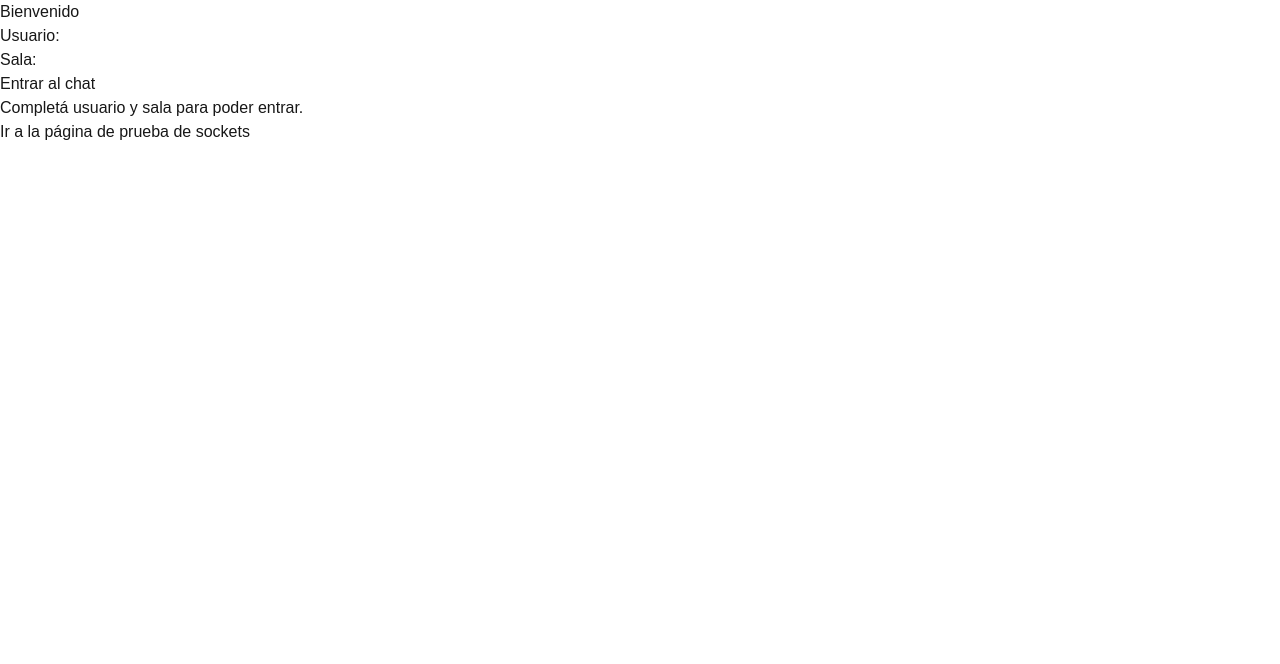
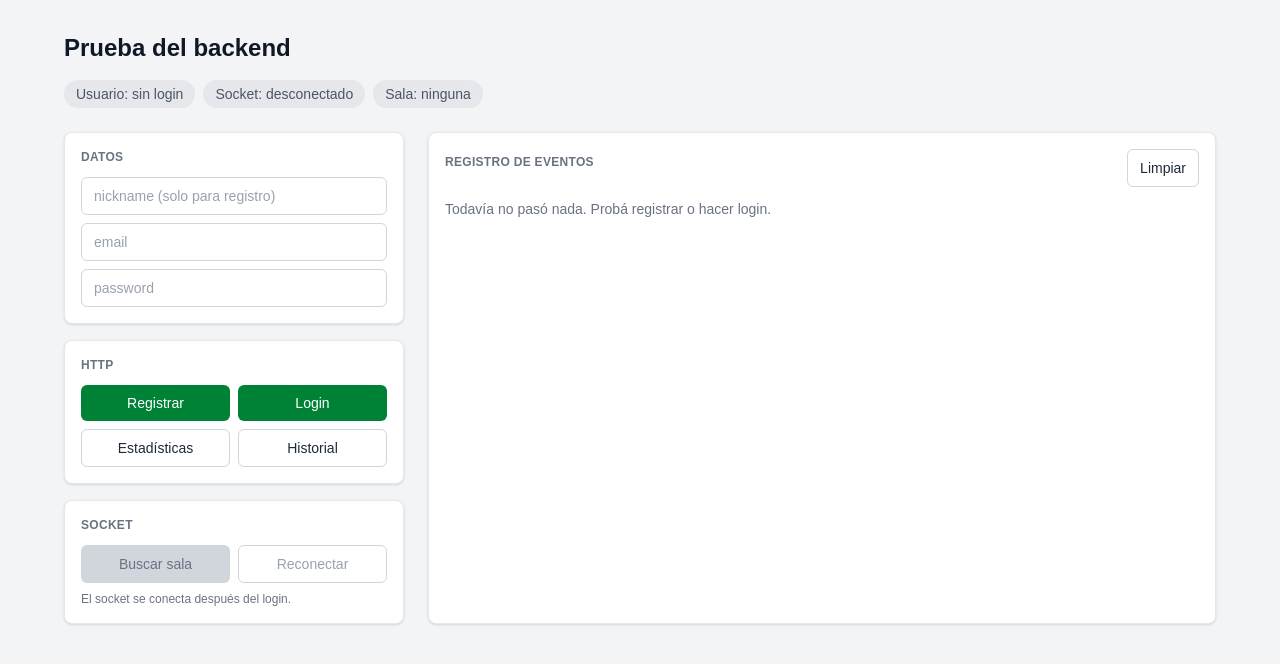
Before and after one commit to PioIX/2026-TPF-G20, a Next.js app in the folder frontend/: page / in a window 1280 px wide. Shown: the top 664 px of the page. Built offline with nearby package versions, Linux system fonts and the light colour scheme.

Commit message:
front ?
Co-Authored-By: fnille <240753625+fnille@users.noreply.github.com>

```diff
--- a/frontend/src/app/page.js
+++ b/frontend/src/app/page.js
@@ -1,51 +1,195 @@
 "use client";
 
-import { useState } from "react";
-import { useRouter } from "next/navigation";
-import Link from "next/link";
+import { useState, useEffect } from "react";
+import { io } from "socket.io-client";
+
+const API = "http://localhost:4000";
+
+// Colores de cada tipo de línea del registro
+const COLORES_LOG = {
+  ok: "border-green-500 bg-green-50 text-green-900",
+  error: "border-red-500 bg-red-50 text-red-900",
+  entrada: "border-blue-500 bg-blue-50 text-blue-900",
+  salida: "border-gray-400 bg-gray-50 text-gray-800",
+};
+
+const EVENTOS_DEL_BACK = ["salaAsignada", "jugadoresSala", "empiezaPartida", "rivalDesconectado", "errorSala"];
 
 export default function Home() {
-  const [usuario, setUsuario] = useState("");
-  const [sala, setSala] = useState("");
-  const router = useRouter();
+  const [nickname, setNickname] = useState("");
+  const [email, setEmail] = useState("");
+  const [password, setPassword] = useState("");
 
-  const handleEntrar = () => {
-    router.push(`/chat?sala=${sala}&usuario=${usuario}`);
+  const [usuario, setUsuario] = useState(null);   // { idUsuario, nickname } después del login
+  const [socket, setSocket] = useState(null);
+  const [conectado, setConectado] = useState(false);
+  const [sala, setSala] = useState(null);
+  const [log, setLog] = useState([]);              // Todo lo que pasa, lo más nuevo arriba
+
+  // Agrega una línea al registro de eventos
+  function agregarLog(tipo, titulo, datos) {
+    const hora = new Date().toLocaleTimeString();
+    setLog((prev) => [{ tipo, hora, titulo, datos }, ...prev]);
+  }
+
+  // fetch genérico al backend: siempre manda la cookie de sesión
+  async function pedir(metodo, ruta, body) {
+    try {
+      const response = await fetch(API + ruta, {
+        method: metodo,
+        headers: { "Content-Type": "application/json" },
+        credentials: "include",
+        body: body ? JSON.stringify(body) : undefined,
+      });
+      const data = await response.json();
+      agregarLog(response.ok ? "ok" : "error", `${metodo} ${ruta} → ${response.status}`, data);
+      return { status: response.status, data };
+    } catch (error) {
+      agregarLog("error", `${metodo} ${ruta} → SIN CONEXIÓN`, error.message);
+      return { status: 0, data: null };
+    }
+  }
+
+  // ---------- HTTP ----------
+
+  async function registrar() {
+    await pedir("POST", "/register", { nickname, email, password });
+  }
+
+  async function login() {
+    const r = await pedir("POST", "/login", { email, password });
+    if (r.status === 200) {
+      setUsuario(r.data.usuario);
+      conectarSocket(); // Recién ahora, para que el socket lleve la cookie de sesión
+    }
+  }
+
+  // ---------- SOCKET ----------
+
+  function conectarSocket() {
+    const s = io(API, { withCredentials: true });
+
+    s.on("connect", () => {
+      setConectado(true);
+      agregarLog("entrada", "Socket conectado", { id: s.id });
+    });
+    s.on("disconnect", () => {
+      setConectado(false);
+      setSala(null);
+      agregarLog("error", "Socket desconectado", "");
+    });
+
+    EVENTOS_DEL_BACK.forEach((nombre) => {
+      s.on(nombre, (data) => {
+        if (nombre === "salaAsignada") setSala(data.room);
+        agregarLog(nombre === "errorSala" ? "error" : "entrada", "⬅ " + nombre, data);
+      });
+    });
+
+    setSala(null);
+    setSocket(s); // Si había uno anterior, el useEffect de abajo lo desconecta
+  }
+
+  // Cierra el socket viejo cuando se crea uno nuevo, o cuando se cierra la página
+  useEffect(() => {
+    return () => {
+      if (socket) socket.disconnect();
     };
+  }, [socket]);
+
+  function buscarSala() {
+    socket.emit("buscarSala");
+    agregarLog("salida", "➡ buscarSala", "");
+  }
+
+  // ---------- PANTALLA ----------
+
+  const estiloInput =
+    "w-full rounded-md border border-gray-300 bg-white px-3 py-2 text-sm text-gray-900 placeholder-gray-400 focus:border-green-600 focus:outline-none focus:ring-2 focus:ring-green-200";
+  const estiloBoton =
+    "rounded-md bg-green-700 px-3 py-2 text-sm font-medium text-white hover:bg-green-800 disabled:cursor-not-allowed disabled:bg-gray-300 disabled:text-gray-500";
+  const estiloBotonSecundario =
+    "rounded-md border border-gray-300 bg-white px-3 py-2 text-sm font-medium text-gray-800 hover:bg-gray-100 disabled:cursor-not-allowed disabled:text-gray-400";
+  const estiloTarjeta = "rounded-lg border border-gray-200 bg-white p-4 shadow-sm";
+  const estiloTitulo = "mb-3 text-xs font-semibold uppercase tracking-wide text-gray-500";
 
   return (
-    <div>
-      <h1>Bienvenido</h1>
+    <div className="min-h-screen bg-gray-100 p-4 text-gray-900 md:p-8">
+      <div className="mx-auto max-w-6xl">
+        <h1 className="mb-4 text-2xl font-bold">Prueba del backend</h1>
 
-      <div>
-        <label>Usuario: </label>
-        <input
-          type="text"
-          value={usuario}
-          onChange={(e) => setUsuario(e.target.value)}
-        />
+        {/* Estado */}
+        <div className="mb-6 flex flex-wrap gap-2 text-sm">
+          <span className={`rounded-full px-3 py-1 font-medium ${usuario ? "bg-green-100 text-green-800" : "bg-gray-200 text-gray-600"}`}>
+            Usuario: {usuario ? `${usuario.nickname} (id ${usuario.idUsuario})` : "sin login"}
+          </span>
+          <span className={`rounded-full px-3 py-1 font-medium ${conectado ? "bg-green-100 text-green-800" : "bg-gray-200 text-gray-600"}`}>
+            Socket: {conectado ? "conectado" : "desconectado"}
+          </span>
+          <span className={`rounded-full px-3 py-1 font-medium ${sala ? "bg-blue-100 text-blue-800" : "bg-gray-200 text-gray-600"}`}>
+            Sala: {sala || "ninguna"}
+          </span>
         </div>
 
-      <div>
-        <label>Sala: </label>
-        <input
-          type="text"
-          value={sala}
-          onChange={(e) => setSala(e.target.value)}
-        />
+        <div className="grid gap-6 md:grid-cols-[340px_1fr]">
+          {/* Columna izquierda: controles */}
+          <div className="flex flex-col gap-4">
+            <div className={estiloTarjeta}>
+              <h2 className={estiloTitulo}>Datos</h2>
+              <div className="flex flex-col gap-2">
+                <input className={estiloInput} placeholder="nickname (solo para registro)" value={nickname} onChange={(e) => setNickname(e.target.value)} />
+                <input className={estiloInput} placeholder="email" value={email} onChange={(e) => setEmail(e.target.value)} />
+                <input className={estiloInput} placeholder="password" type="password" value={password} onChange={(e) => setPassword(e.target.value)} />
+              </div>
             </div>
 
-      <button onClick={handleEntrar} disabled={!usuario && !sala ? true : !usuario || !sala}>
-        Entrar al chat
-      </button>
+            <div className={estiloTarjeta}>
+              <h2 className={estiloTitulo}>HTTP</h2>
+              <div className="grid grid-cols-2 gap-2">
+                <button className={estiloBoton} onClick={registrar}>Registrar</button>
+                <button className={estiloBoton} onClick={login}>Login</button>
+                <button className={estiloBotonSecundario} onClick={() => pedir("GET", "/estadisticas")}>Estadísticas</button>
+                <button className={estiloBotonSecundario} onClick={() => pedir("GET", "/historial")}>Historial</button>
+              </div>
+            </div>
 
-      {(!usuario || !sala) && (
-        <p>Completá usuario y sala para poder entrar.</p>
+            <div className={estiloTarjeta}>
+              <h2 className={estiloTitulo}>Socket</h2>
+              <div className="grid grid-cols-2 gap-2">
+                <button className={estiloBoton} onClick={buscarSala} disabled={!conectado}>Buscar sala</button>
+                <button className={estiloBotonSecundario} onClick={conectarSocket} disabled={!usuario}>Reconectar</button>
+              </div>
+              {!usuario && <p className="mt-2 text-xs text-gray-500">El socket se conecta después del login.</p>}
+            </div>
+          </div>
+
+          {/* Columna derecha: registro */}
+          <div className={estiloTarjeta}>
+            <div className="mb-3 flex items-center justify-between">
+              <h2 className={estiloTitulo + " mb-0"}>Registro de eventos</h2>
+              <button className={estiloBotonSecundario} onClick={() => setLog([])}>Limpiar</button>
+            </div>
+
+            {log.length === 0 && <p className="text-sm text-gray-500">Todavía no pasó nada. Probá registrar o hacer login.</p>}
+
+            <div className="flex max-h-[70vh] flex-col gap-2 overflow-y-auto">
+              {log.map((l, i) => (
+                <div key={i} className={`rounded-md border-l-4 px-3 py-2 ${COLORES_LOG[l.tipo]}`}>
+                  <div className="text-sm font-semibold">
+                    <span className="mr-2 font-mono text-xs opacity-60">{l.hora}</span>
+                    {l.titulo}
+                  </div>
+                  {l.datos !== "" && (
+                    <pre className="mt-1 overflow-x-auto whitespace-pre-wrap font-mono text-xs">
+                      {JSON.stringify(l.datos, null, 2)}
+                    </pre>
                   )}
-
-      <p>
-        <Link href="/socket">Ir a la página de prueba de sockets</Link>
-      </p>
+                </div>
+              ))}
+            </div>
+          </div>
+        </div>
+      </div>
     </div>
   );
 }
```
Also changed, not shown: 1 other file (tests, documents, lock files or other folders). Lines whose indentation alone changed are shown as unchanged.
